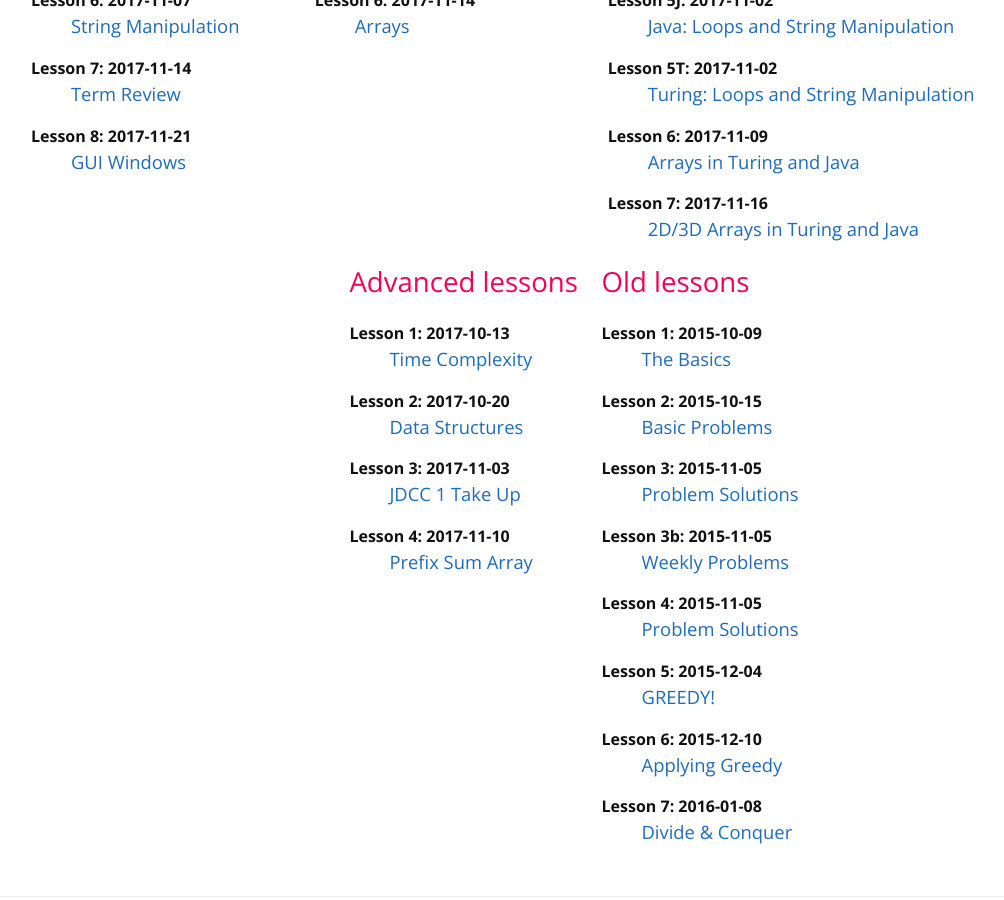
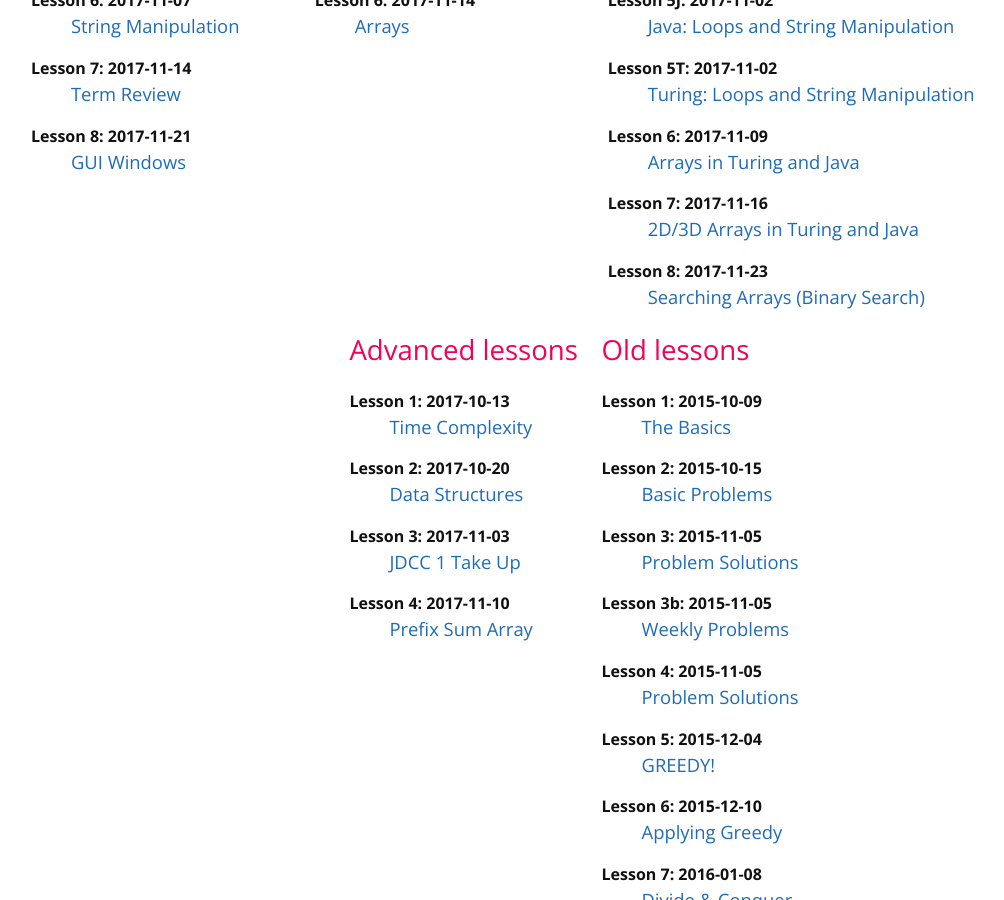
Before and after one commit to mcpt/mcpt.github.io, a Jekyll site: the page built from cpt.md, in a window 1280 px wide and 900 px high, scrolled down 965 px. Shown: the whole window, without its empty margins (66-1070 px from the left). Built offline with Jekyll 4.4.1, drawn with Linux system fonts in a browser that asks for light colours.

Commit message:
Update girls-lessons.yml

```diff
--- a/_data/girls-lessons.yml
+++ b/_data/girls-lessons.yml
@@ -48,3 +48,8 @@
   date: 2017-11-16
   id: 7
   url: https://docs.google.com/document/d/1gWvW-AID1pC9uwWMnF_W_OK1K8TbAUwvOgR-r9gDPRI/edit?usp=sharing
+
+- title: Searching Arrays (Binary Search)
+  date: 2017-11-23
+  id: 8
+  url: https://docs.google.com/presentation/d/1-LKasg2p8sLnWE4dpfIaAOV6isVoLA6mc08Eh98_sKc/edit?usp=sharing
```
